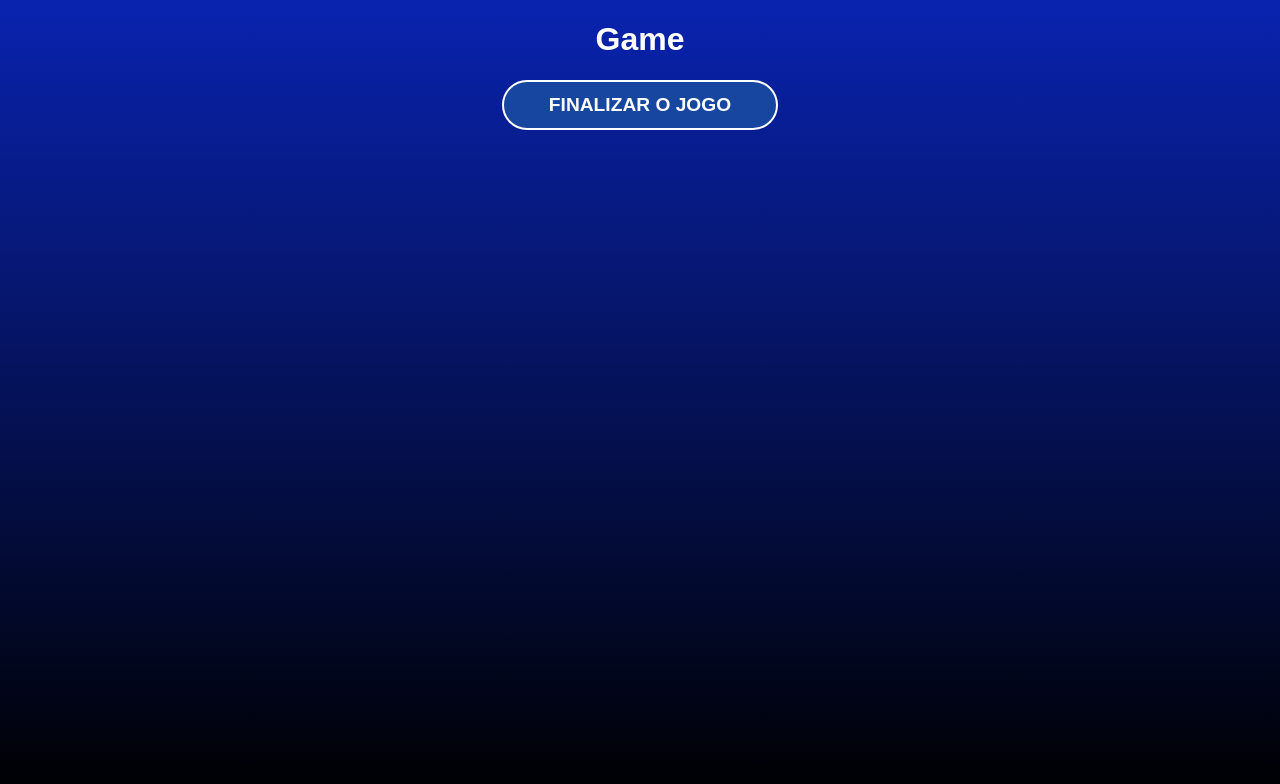
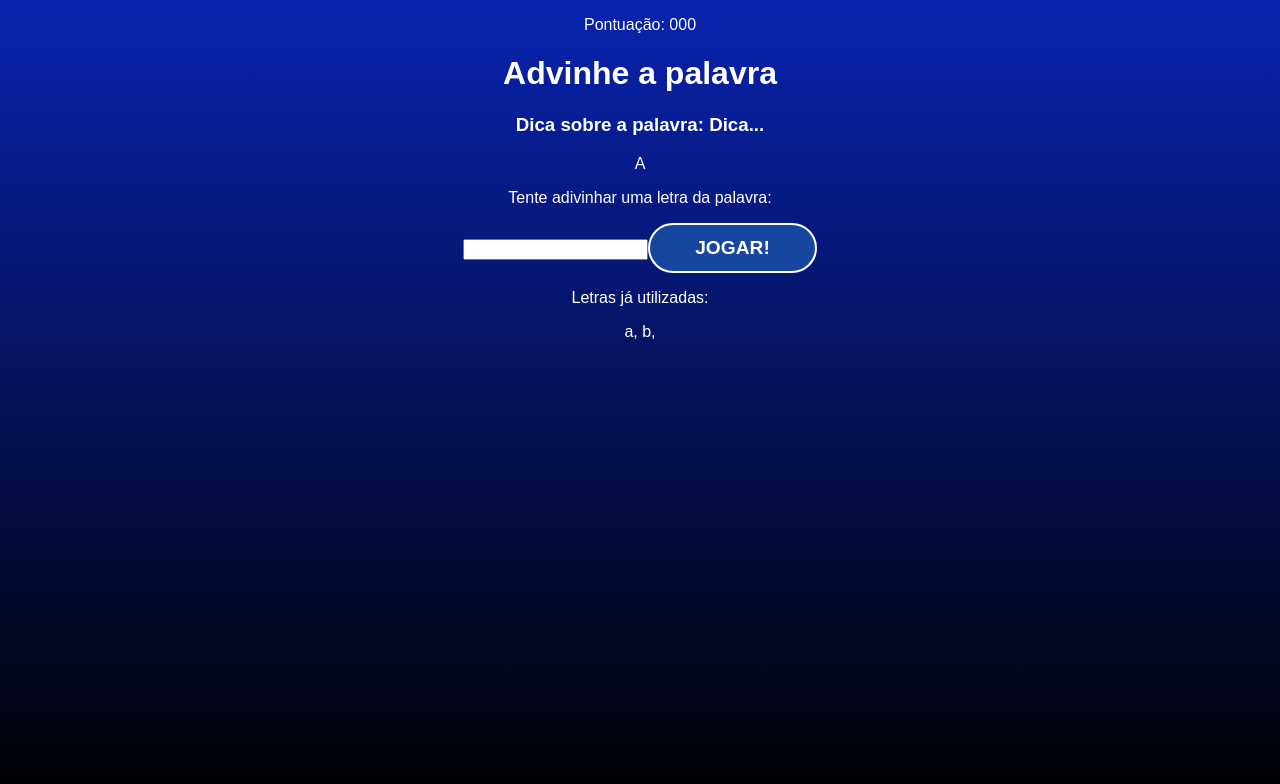
Before and after one commit to renawmontanari/secret-word, a React (Vite) app in the folder secret-word/: page / in a window 1280 px wide. Both pictures are taken after a click on the button "COMEÇAR O JOGO". Shown: the top 784 px of the page. Built offline with nearby package versions, Linux system fonts and the light colour scheme.

Commit message:
Secret-Word

```diff
--- a/secret-word/src/App.jsx
+++ b/secret-word/src/App.jsx
@@ -24,8 +24,43 @@
   const [gameStage, setGameStage] = useState(stages[0].name);
   const [words] = useState(wordsList);
 
+  const [pickedWord, setPickedWord] = useState("");
+  const [pickedCategory, setPickedCategory] = useState("");
+  const [letters, setLetters] = useState([]);
+
+  const pickWordAndCategory = () => {
+    // Pick a random category
+    const categories = Object.keys(words);
+    const category = categories[Math.floor(Math.random() * Object.keys(categories).length)];
+
+    console.log(category);
+
+    // Pick a random word
+    const word = words[category][Math.floor(Math.random() * words[category].length)];
+
+    console.log(word);
+
+    return {word, category};
+  };
+
   // Starts the secret word game
   const startGame = () => {
+    // Pick word and pick category
+    const { word, category } = pickWordAndCategory();
+
+    // Create an array of letters
+    let wordLetters = word.split("");
+
+    wordLetters = wordLetters.map((l) => l.toLowerCase());
+
+    console.log(word, category);
+    console.log(wordLetters);
+
+    // Fill states
+    setPickedWord(word);
+    setPickedCategory(category);
+    setLetters(letters);
+
     setGameStage(stages[1].name);
   };
 
--- a/secret-word/src/components/Game.jsx
+++ b/secret-word/src/components/Game.jsx
@@ -4,9 +4,30 @@
 
 const Game = ({ verifyLetter }) => {
   return (
-    <div>
-        <h1>Game</h1>
-        <button onClick={verifyLetter}>Finalizar o jogo</button>
+    <div className="game">
+      <p className="points">
+        <span>Pontuação: 000</span>
+      </p>
+      <h1>Advinhe a palavra</h1>
+      <h3 className="tip">
+        Dica sobre a palavra: <span>Dica...</span>
+      </h3>
+      <div className="wordContainer">
+        <span className="letter">A</span>
+        <span className="blankSquare"></span>
+      </div>
+      <div className="letterContainer">
+        <p>Tente adivinhar uma letra da palavra:</p>
+        <form>
+          <input type="text" name="letter" maxLength="1" required />
+          <button>Jogar!</button>
+        </form>
+        <div className="wrongLettersContainer">
+          <p>Letras já utilizadas:</p>
+          <span>a, </span>
+          <span>b, </span>
+        </div>
+      </div>
     </div>
   );
 };
```
